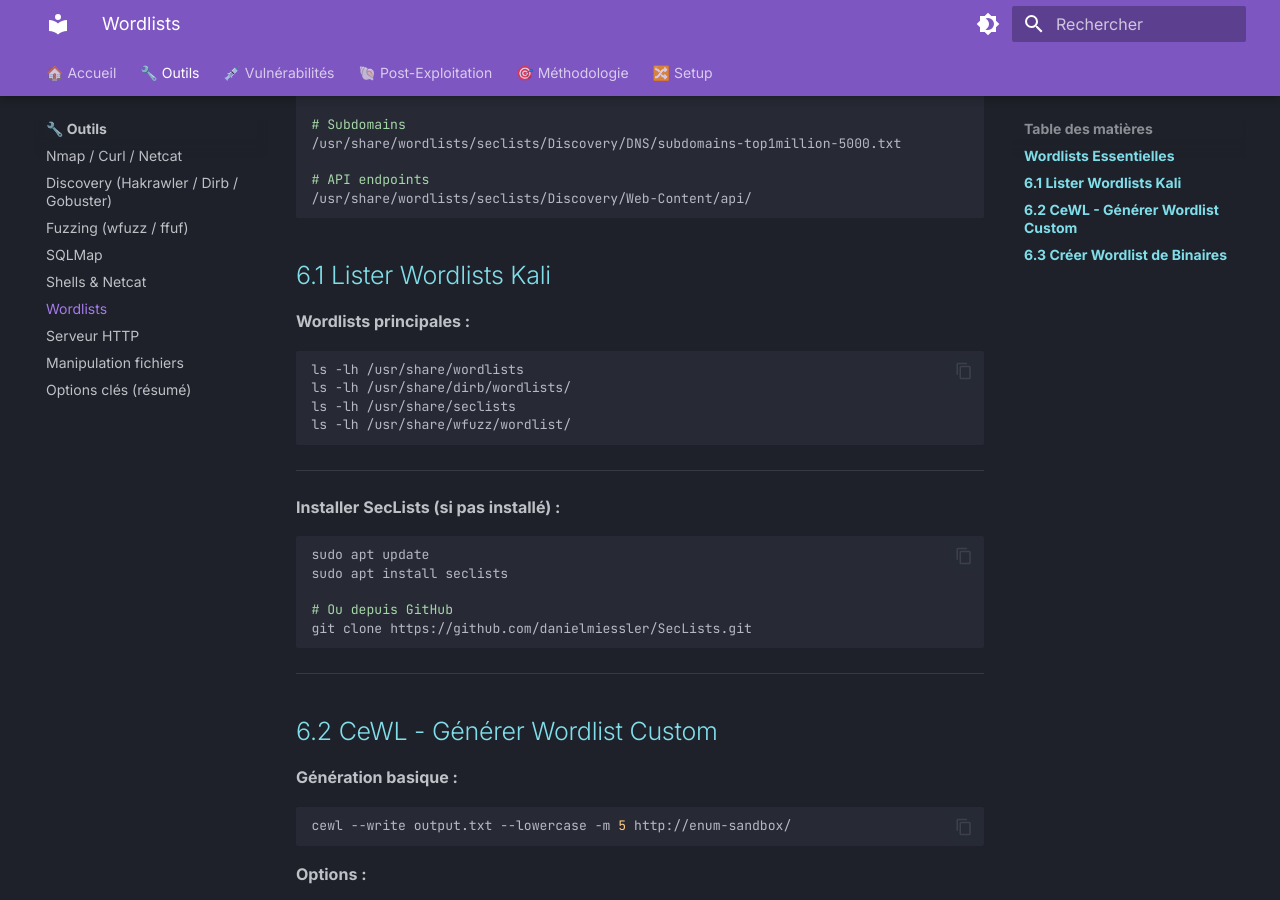
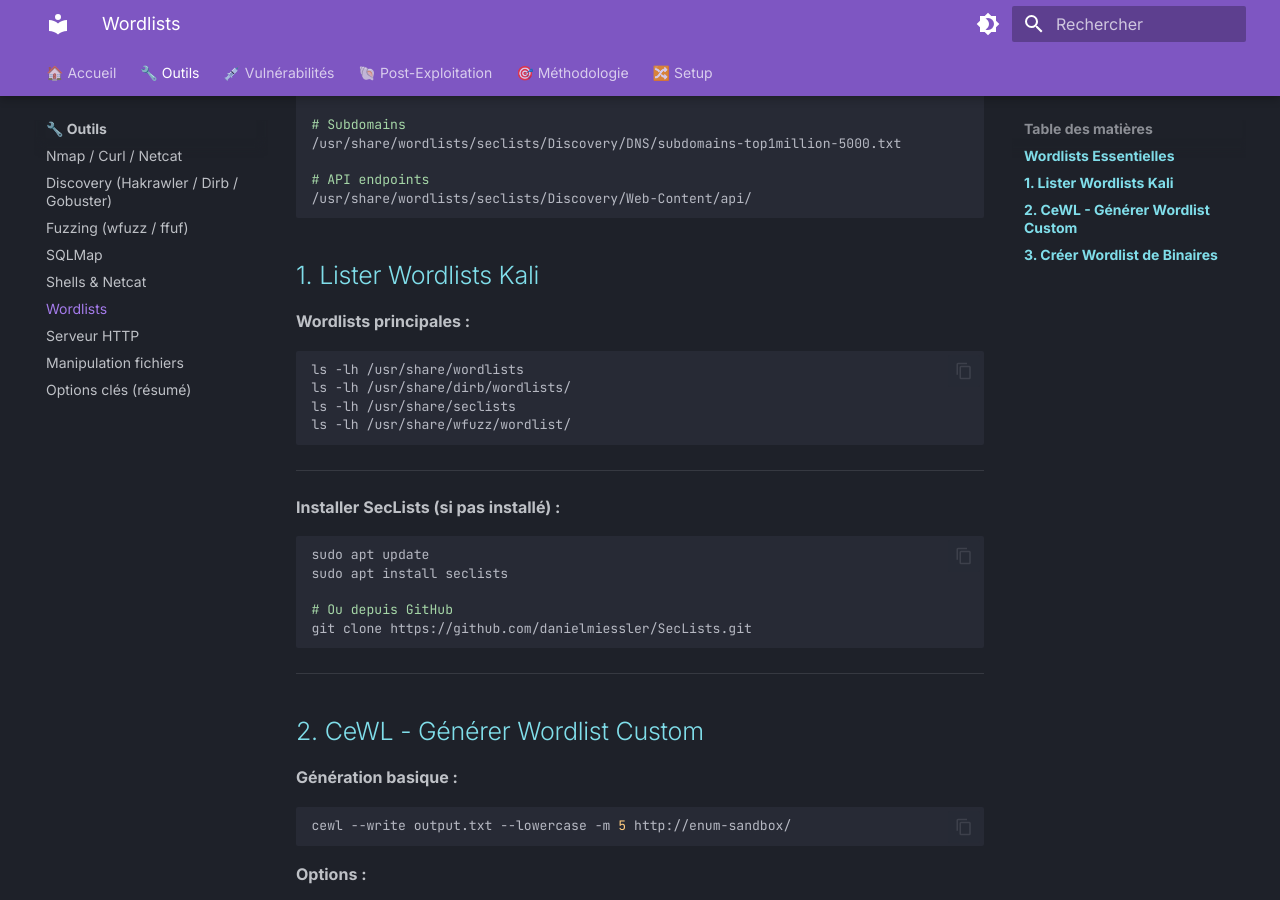
Before and after one commit to GaelleBriet/web200-notes, an MkDocs documentation site: the page built from docs/outils/6-wordlists.md, in a window 1280 px wide and 900 px high, scrolled down 834 px. Built offline with MkDocs 1.6.1 and Material for MkDocs 9.7.7, drawn with Linux system fonts in a browser that asks for light colours; some of the changed text lies outside the part shown.

````diff
--- a/docs/outils/6-wordlists.md
+++ b/docs/outils/6-wordlists.md
@@ -47,7 +47,7 @@
 /usr/share/wordlists/seclists/Discovery/Web-Content/api/
 ```
 
-## 6.1 Lister Wordlists Kali
+## 1. Lister Wordlists Kali
 
 **Wordlists principales :**
 
@@ -72,7 +72,7 @@
 
 ---
 
-## 6.2 CeWL - Générer Wordlist Custom
+## 2. CeWL - Générer Wordlist Custom
 
 **Génération basique :**
 
@@ -206,7 +206,7 @@
 
 ---
 
-## 6.3 Créer Wordlist de Binaires
+## 3. Créer Wordlist de Binaires
 
 **Liste binaires système :**
 
````
Also changed, not shown: docs/outils/7-serveur-http.md (+3 -3 lines).
